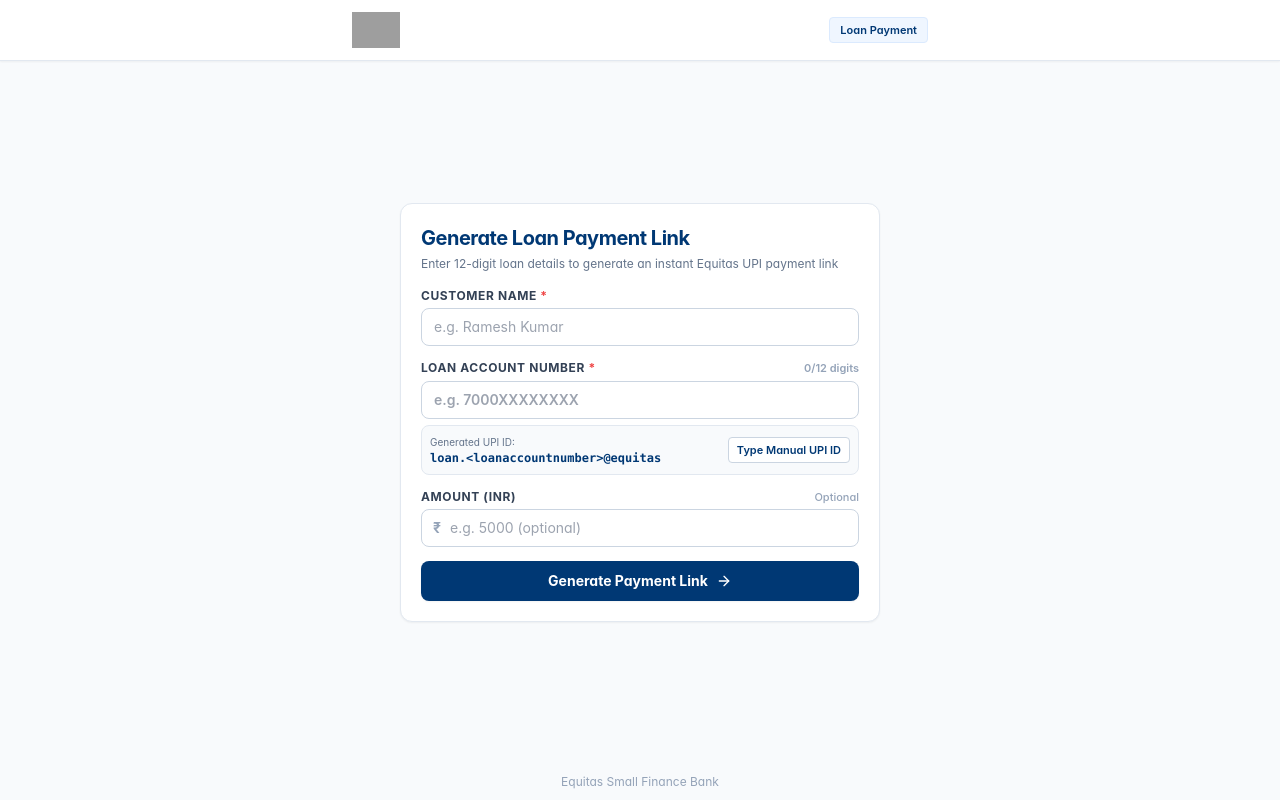
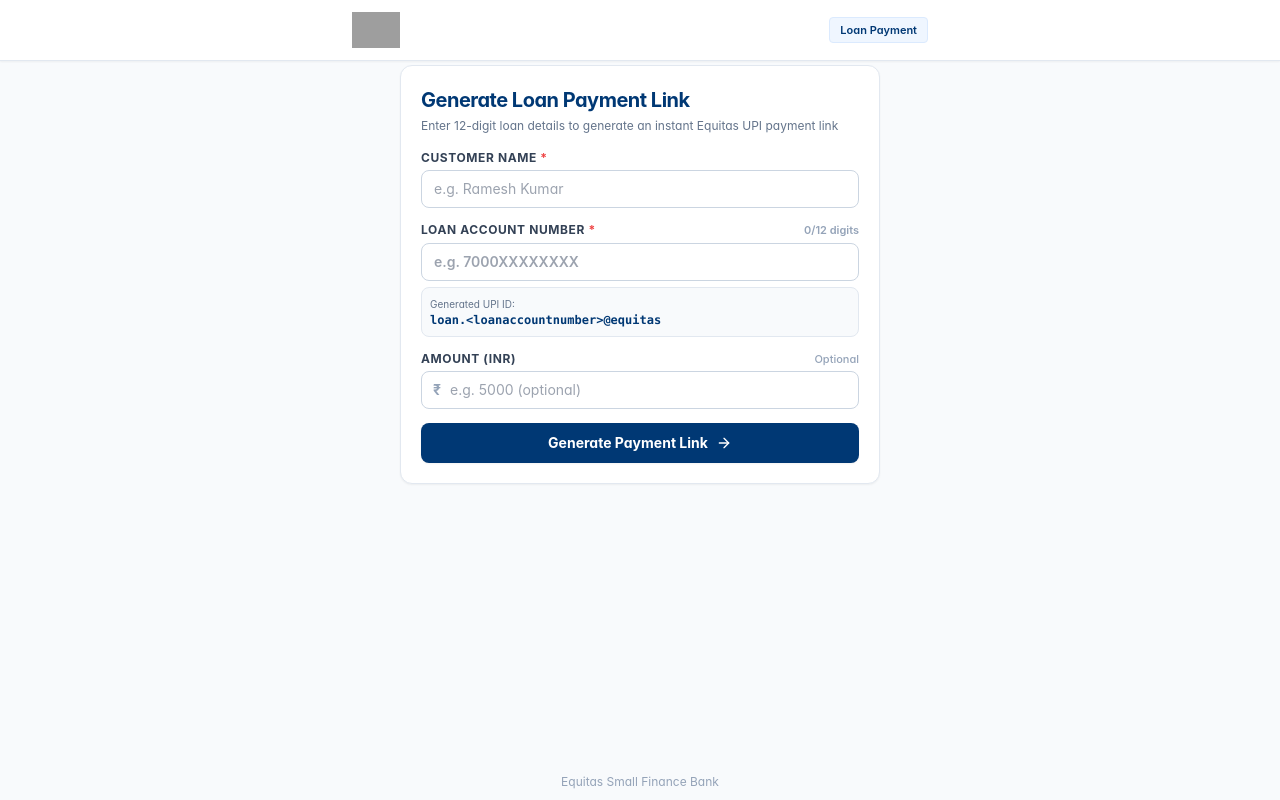
Before and after one commit to rlakshmanababu7-ai/equitas-upi-pay, a Next.js app: page / in a window 1280 px wide. Built offline with nearby package versions, Linux system fonts and the light colour scheme; grey boxes are pictures that could not be loaded.

Commit message:
change button

```diff
--- a/src/app/page.tsx
+++ b/src/app/page.tsx
@@ -136,7 +136,7 @@ export default function GeneratorPage() {
       </header>
 
       {/* Main Form Container */}
-      <main className="max-w-lg mx-auto px-4 py-4 w-full flex-1 flex flex-col justify-center">
+      <main className="max-w-lg mx-auto px-4 py-1 w-full flex-1 flex flex-col justify-start">
         <div className="bg-white rounded-xl shadow-sm border border-slate-200 p-4 sm:p-5">
           <div className="flex items-center justify-between mb-1">
             <h1 className="text-xl font-bold text-[#003874] tracking-tight">
@@ -218,16 +218,7 @@ export default function GeneratorPage() {
                       {autoUpiId}
                     </span>
                   </div>
-                  <button
-                    type="button"
-                    onClick={() => {
-                      setIsManualUpi(true);
-                      setError(null);
-                    }}
-                    className="px-2 py-1 rounded bg-white border border-slate-300 hover:bg-slate-50 text-[11px] font-semibold text-[#003874] shadow-2xs transition-colors shrink-0"
-                  >
-                    Type Manual UPI ID
-                  </button>
+
                 </div>
               ) : null}
             </div>
--- a/src/components/pay/CustomerPaymentView.tsx
+++ b/src/components/pay/CustomerPaymentView.tsx
@@ -196,7 +196,7 @@ export default function CustomerPaymentView({ token }: { token: string }) {
   return (
     <div className="h-screen w-screen max-h-screen overflow-hidden bg-slate-50 flex flex-col justify-between p-3 sm:p-4">
       {/* Centered Main Box with compact padding and no scrolling */}
-      <div className="max-w-sm mx-auto w-full flex-1 flex flex-col justify-center space-y-2.5">
+      <div className="max-w-sm mx-auto w-full flex-1 flex flex-col justify-start space-y-2.5">
         {/* Official Equitas Logo */}
         <div className="bg-white rounded-lg p-2.5 sm:p-3 border border-slate-200 shadow-xs flex items-center justify-center">
           <EquitasLogo className="h-8 sm:h-9" />
@@ -292,31 +292,26 @@ export default function CustomerPaymentView({ token }: { token: string }) {
             </a>
 
             {/* Paytm */}
-            <a
-              href={upiLinks.paytm}
-              className="flex items-center justify-center gap-2 py-2.5 px-3 rounded-lg bg-white border border-sky-200 hover:bg-sky-50/50 shadow-xs transition-transform active:scale-95"
-            >
-              <PaytmLogo className="h-6 w-auto shrink-0" />
-              <span className="text-xs font-bold text-[#002e6e]">Paytm</span>
-            </a>
+
 
             {/* Any UPI App */}
-            <a
-              href={upiLinks.universal}
-              className="flex items-center justify-center gap-2 py-2.5 px-3 rounded-lg bg-[#003874] hover:bg-[#002855] text-white shadow-xs transition-transform active:scale-95"
-            >
-              <UpiGenericLogo className="h-4 w-auto shrink-0" />
-              <span className="text-xs font-bold">Any UPI App</span>
-            </a>
+
           </div>
         </div>
 
         {/* Get QR Code Button (prevents page from scrolling) */}
         <div>
+           <a
+              href={upiLinks.universal}
+              className="flex items-center justify-center gap-2 py-2.5 px-3 rounded-lg bg-[#003874] hover:bg-[#002855] text-white shadow-xs transition-transform active:scale-100"
+            >
+              <UpiGenericLogo className="h-4 w-auto shrink-0" />
+              <span className="text-xs font-bold">Any UPI App</span>
+            </a>
           <button
             type="button"
             onClick={() => setShowQrModal(true)}
-            className="w-full flex items-center justify-center gap-2 py-2 px-3 rounded-lg border border-slate-300 bg-white hover:bg-slate-50 text-slate-700 text-xs font-semibold shadow-xs transition-colors"
+            className="w-full flex items-center justify-center gap-2 mt-2 py-2 px-3 rounded-lg border border-slate-300 bg-white hover:bg-slate-50 text-slate-700 text-xs font-semibold shadow-xs transition-colors"
           >
             <QrCode className="w-4 h-4 text-[#003874]" />
             <span>Get QR Code</span>
```
